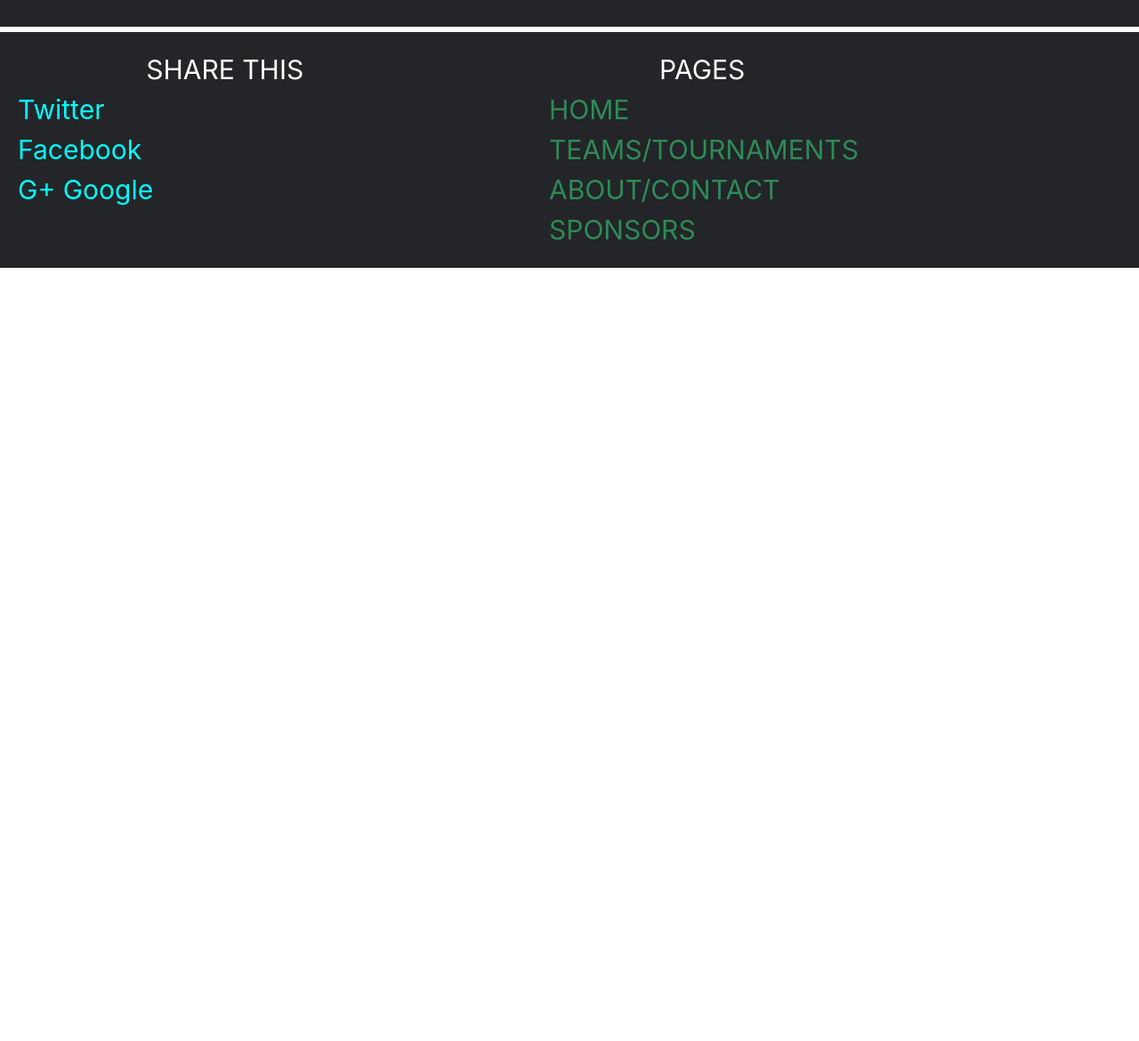
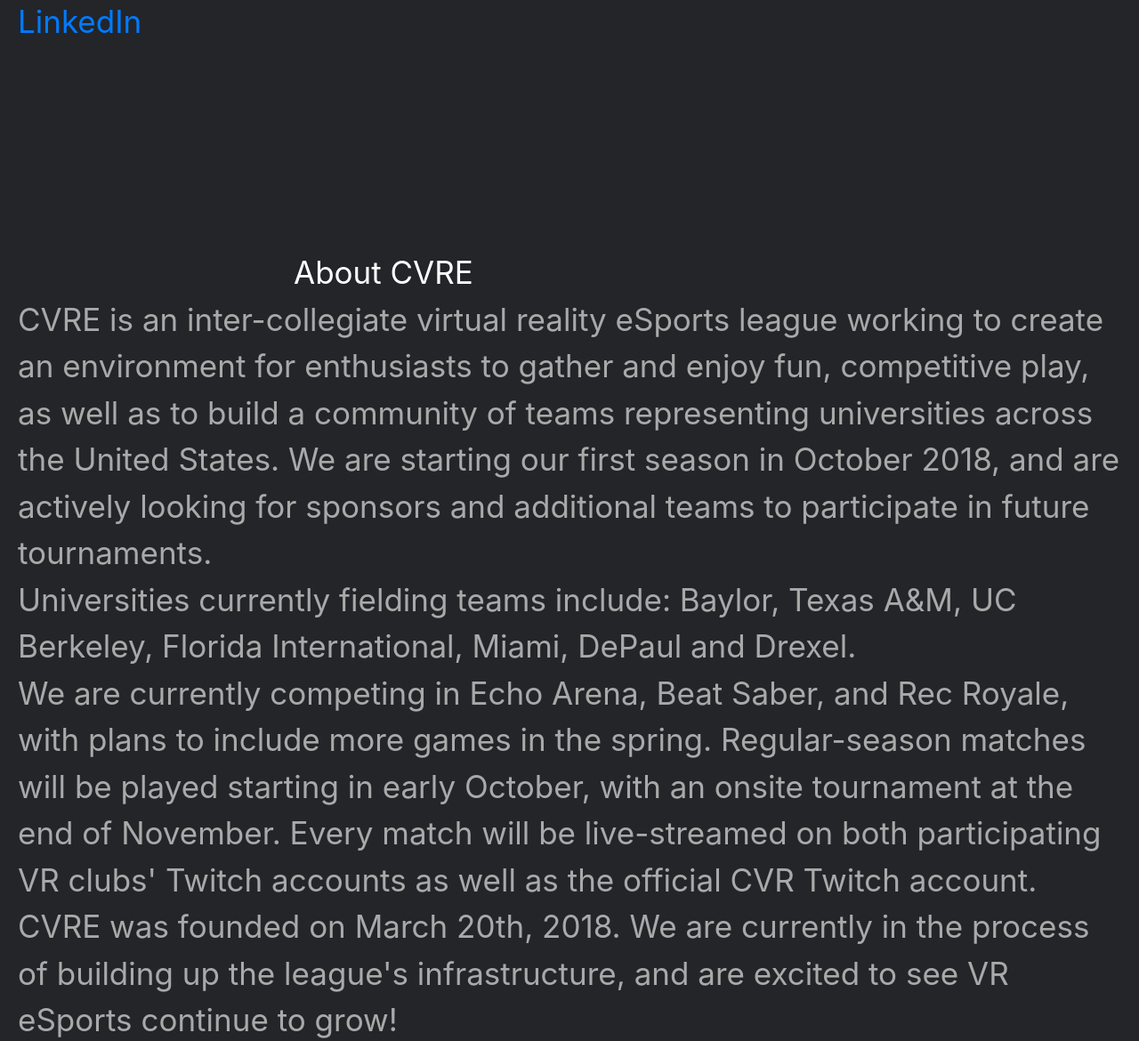
Before and after one commit to stratx21/CVRE_Website, a plain HTML site: page about.html in a window 1280 px wide. Shown: the part 1711-2881 px from the top of the page at 89% size. Before the commit the page ends 2018 px from the top, so only its background shows below. Drawn offline with nearby package versions, Linux system fonts and the light colour scheme.

Commit message:
fixing errors with about page with information sections

```diff
--- a/about.html
+++ b/about.html
@@ -30,14 +30,14 @@
     </div>
 
     <!-- content:: -->
-    <div class = "info">
-
-        <a class = "title"><br />Jake Rutkowski</a>
+    <section class = "info_2section">
+        <section>
+            <a class = "title">Jake Rutkowski</a>
             <a><br />Founder and CEO<br /></a>
             <a href = "https://www.linkedin.com/in/jakerutkowski/">LinkedIn</a>
             <br /><br />
 
-        <a class = "title"><br />James Cotter</a>
+            <a class = "title">James Cotter</a>
             <a><br />Founder and VP<br /></a>
             <a href = "https://www.linkedin.com/in/james-cotter/">LinkedIn</a>
             <br /><br />
@@ -54,7 +54,17 @@
 
 
             <br /><br /><br />
-    </div>
+        </section>
+
+        <section>
+            <a class = "title">About CVRE</a>
+            <a class = "information"><br />CVRE is an inter-collegiate virtual reality eSports league working to create an environment for enthusiasts to gather and enjoy fun, competitive play, as well as to build a community of teams representing universities across the United States. We are starting our first season in October 2018, and are actively looking for sponsors and additional teams to participate in future tournaments.</a>
+            <a class = "information"><br />Universities currently fielding teams include: Baylor, Texas A&M, UC Berkeley, Florida International, Miami, DePaul and Drexel. </a>
+            <a class = "information"><br />We are currently competing in Echo Arena, Beat Saber, and Rec Royale, with plans to include more games in the spring. Regular-season matches will be played starting in early October, with an onsite tournament at the end of November. Every match will be live-streamed on both participating VR clubs' Twitch accounts as well as the official CVR Twitch account.</a>
+            <a class = "information"><br />CVRE was founded on March 20th, 2018. We are currently in the process of building up the league's infrastructure, and are excited to see VR eSports continue to grow!</a>
+            <br /><br /><br />
+        </section>
+    </section>
 
 
 
--- a/style.css
+++ b/style.css
@@ -16,6 +16,17 @@ section{
 
 section > section{
     float: left;
+    overflow:hidden;
+    position:relative;
+    word-wrap:break-word;
+}
+
+#section-right{
+    float:right;
+    margin-left:30px;
+}
+#section-left{
+    float:left;
 }
 
 .picture_display{
@@ -114,6 +125,34 @@ section > section{
     color:white;
 }
 
+.info_2section{
+    background-color: #232528;
+    width: 100%;
+    position:relative;
+    display:inline-block;
+    overflow:hidden;
+    font: Monospace;
+    white-space: nowrap;
+    font-size: 35px;
+    color:darkgray;
+}
+
+.info_2section a{
+    text-align:center;
+}
+
+.info_2section a.title{
+    color:white;
+    padding-left:25%;
+    padding-right:400px;
+}
+
+.info_2section a.information{
+    white-space: initial;
+    word-wrap: break-word;
+    text-align:left;
+}
+
 .footer{
     background-color: #232528;
     width: 100%;
```
Lines whose indentation alone changed are shown as unchanged.
